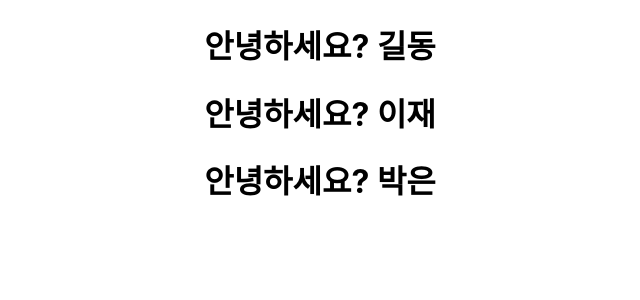
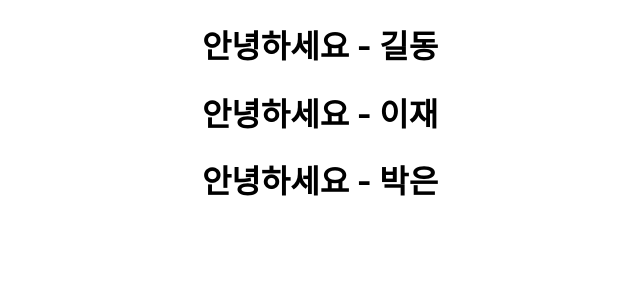
Before and after one commit to osparking/react-typescript-app, a React (Create React App) app: page / in a window 1280 px wide. Shown: the top 300 px of the page, without its empty margins (320-960 px from the left). Built offline with nearby package versions, Linux system fonts and the light colour scheme.

Commit message:
destructuring props to get person

```diff
--- a/src/component/Greeter.tsx
+++ b/src/component/Greeter.tsx
@@ -4,9 +4,9 @@ interface GreetProp {
   person: string;
 }
 
-const Greeter = (props: GreetProp): JSX.Element => {
+const Greeter = ({person} : GreetProp): JSX.Element => {
   return (
-    <h1>안녕하세요? {props.person}</h1>
+    <h1>안녕하세요 - {person}</h1>
   )
 }
 
```
